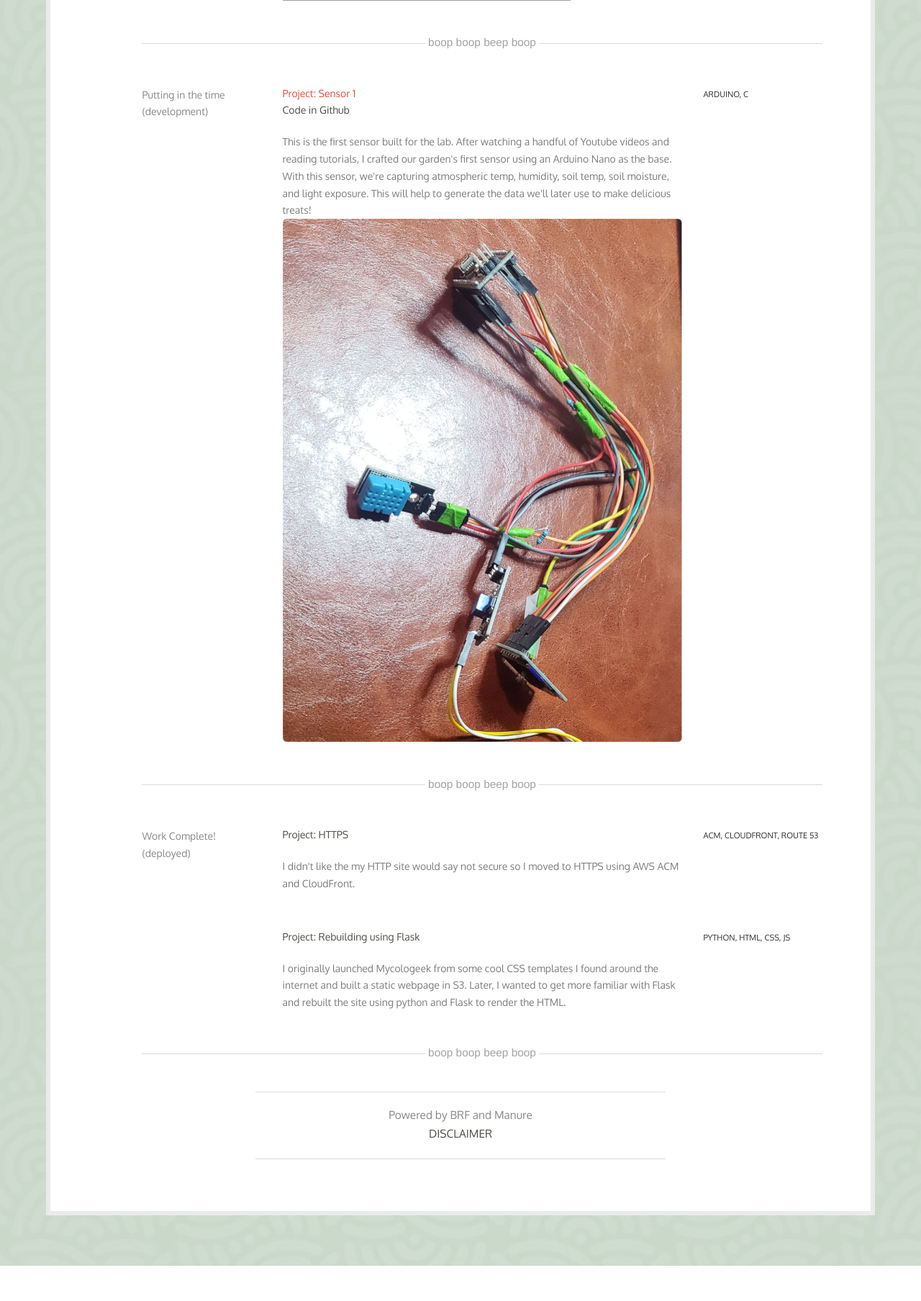
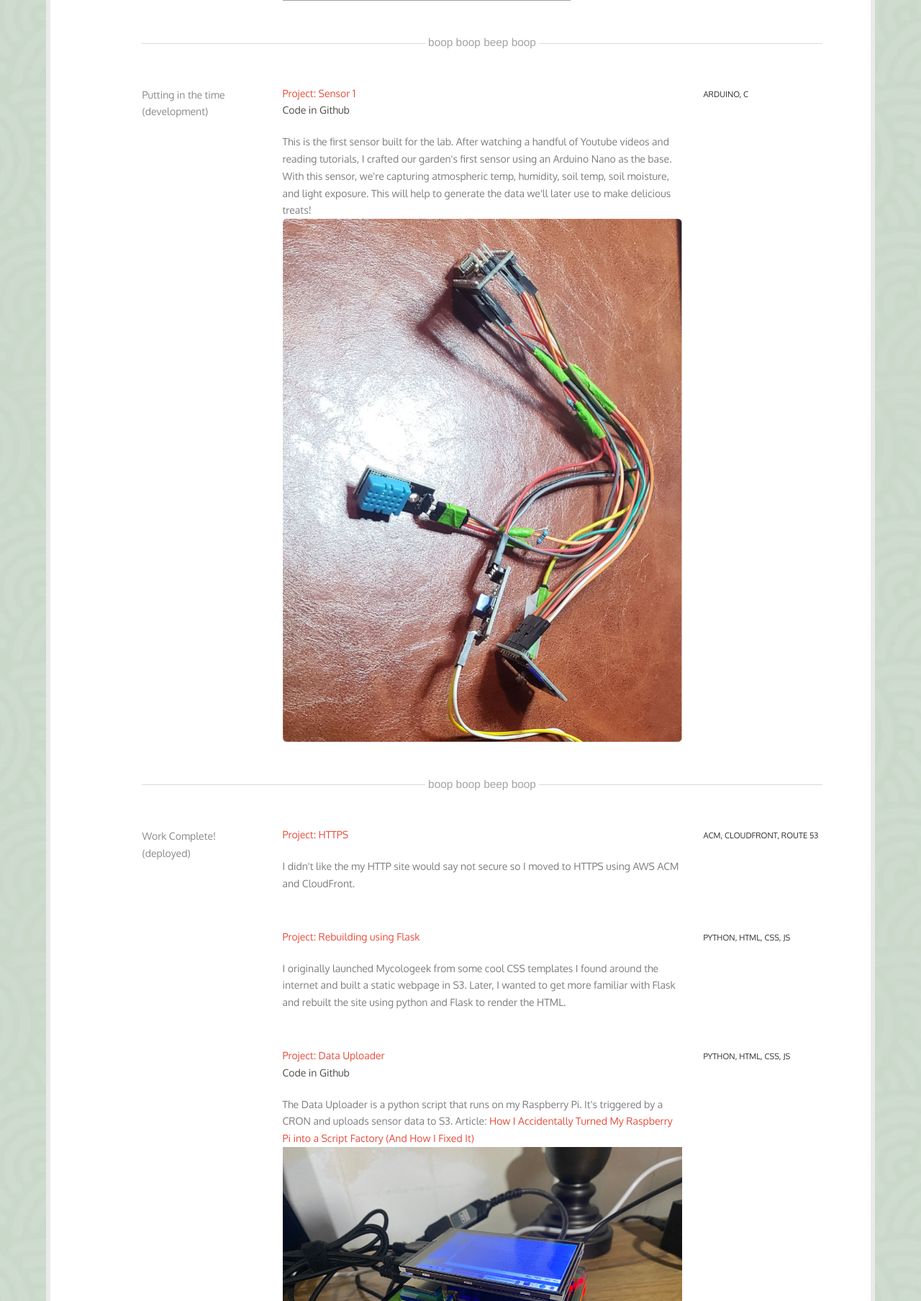
Before and after one commit to ryandagley/mycologeek-website, a Flask app: page /technical.html in a window 1280 px wide. Shown: the part 1878-3686 px from the top of the page at 72% size. Before the commit the page ends 3637 px from the top, so only its background shows below. Run offline with Flask 3, Linux system fonts and the light colour scheme; some libraries are stand-ins or nearby versions; some web fonts are replaced; grey boxes are pictures that could not be loaded.

Commit message:
Adds Uploader project details, adds style to technical page links

```diff
--- a/static/css/style.css
+++ b/static/css/style.css
@@ -749,9 +749,21 @@ figure.effect-moses:hover img {
   font-size: 1em;
 }
 
+.desc .e-heading a {
+  color: #e74c3c;
+}
+
+.desc .e-heading a:hover {
+  text-decoration: underline;
+}
+
 .more {
   color: #7d7d7d;
   line-height: 1.6em;
+}
+
+.more a {
+  color: #e74c3c;
 }
 
 .date {
--- a/templates/technical.html
+++ b/templates/technical.html
@@ -289,14 +289,34 @@
                      </div>
                   </div>
                   <!-- /row -->
+
+      <!-- START of project-->
+         <br>
+         <div class="row">
+            <div class="col-lg-6 col-lg-offset-3">
+               <p><span class="e-heading">Project: Data Uploader</span><br/>
+                  <a href="https://github.com/ryandagley/mycologeek-website/blob/main/rpi/mg-temp-upload.py">Code in Github</a><br/>
+               </p>
+               <p><span class="more">
+                           The Data Uploader is a python script that runs on my Raspberry Pi.  It's triggered by a CRON and uploads sensor data to S3.
+                           Article: <a href="/articles/article_problems_with_uploader">How I Accidentally Turned My Raspberry Pi into a Script Factory (And How I Fixed It)</a>
+                           <img src="static/img/technical_rpi.jpg">
+                  </span>
+               </p>
+            </div>
+            <div class="col-lg-3">
+               <p><span class="date">Python, HTML, CSS, JS</span></p>
+            </div>
+         </div>
+      <!-- END of project -->
+
+
                   <br>
                   <div class="line-symbol"></div>
                </div>
             </div>
             <!-- /container -->
 
-
-                        <!-- /container -->
          </div>
          <!-- End margin -->
          <!-- Start footer -->
```
Also changed, not shown: static/img/technical_rpi.jpg (added).
